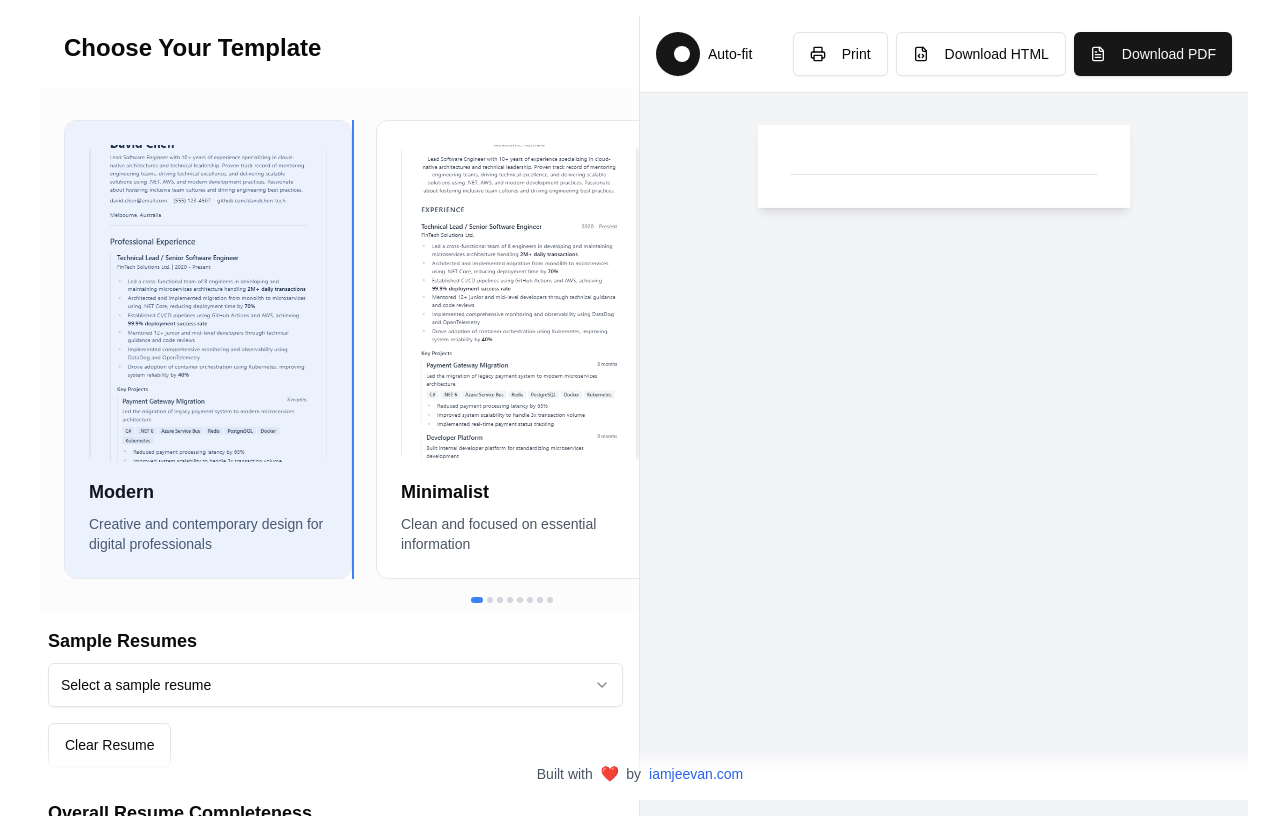
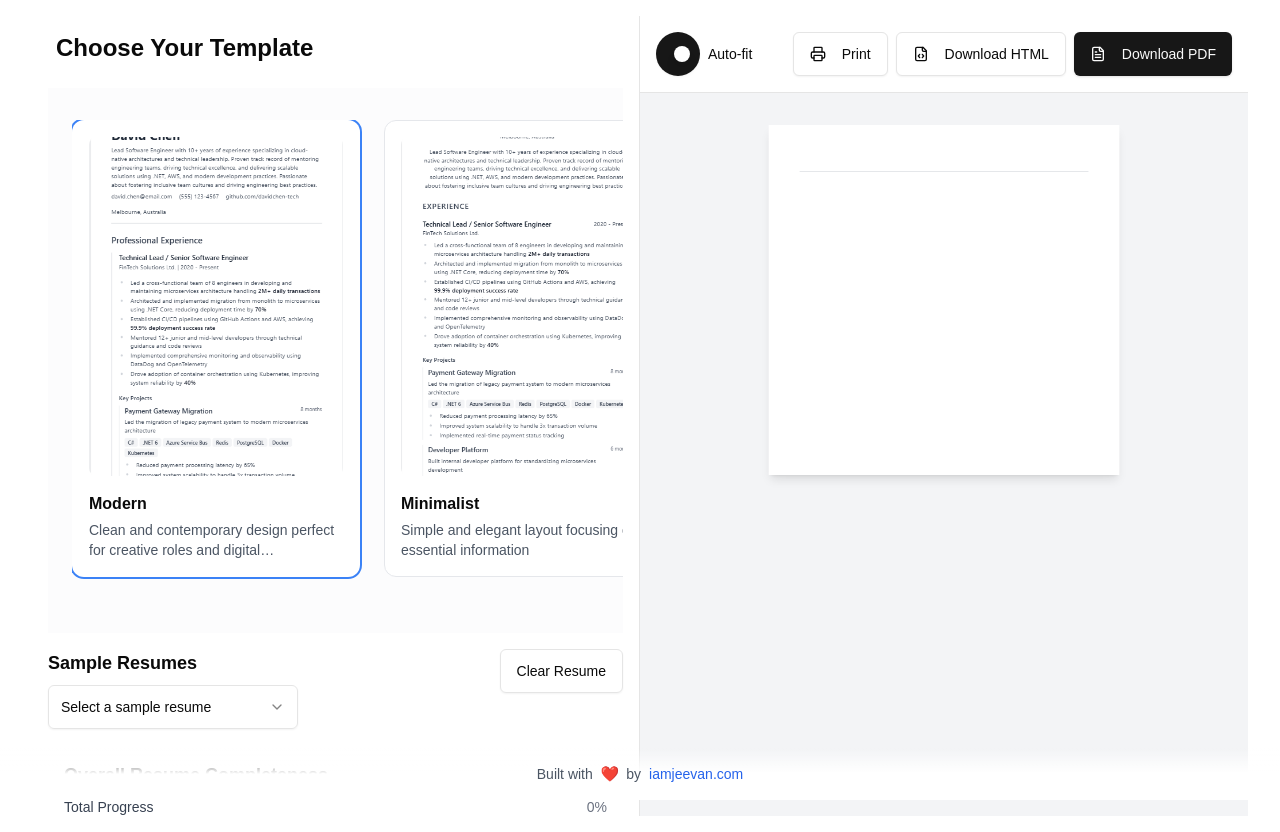
Before and after one commit to jeevan-vj/modern-ATS-resume-generator, a Next.js app in the folder resume-generator/: page /resume-builder in a window 1280 px wide. Built offline with nearby package versions, Linux system fonts and the light colour scheme.

Commit message:
Enhance mobile responsiveness and improve form input handling

```diff
--- a/resume-generator/app/globals.css
+++ b/resume-generator/app/globals.css
@@ -5,6 +5,9 @@
 body {
   font-family: Arial, Helvetica, sans-serif;
   -webkit-tap-highlight-color: transparent;
+  overflow-x: hidden;
+  min-height: 100%;
+  width: 100%;
 }
 
 @layer utilities {
@@ -27,6 +30,7 @@ body {
   .scrollbar-hidden {
     scrollbar-width: none;
     -ms-overflow-style: none;
+    -webkit-overflow-scrolling: touch;
   }
 
   .scrollbar-hidden::-webkit-scrollbar {
@@ -96,6 +100,30 @@ body {
   }
   body {
     @apply bg-background text-foreground;
+  }
+  html {
+    -webkit-text-size-adjust: 100%;
+    overflow-x: hidden;
+    height: 100%;
+    width: 100%;
+  }
+
+  /* Improve mobile form inputs */
+  input[type="text"],
+  input[type="email"],
+  input[type="tel"],
+  textarea {
+    font-size: 16px !important; /* Prevents auto-zoom on iOS */
+  }
+
+  /* Ensure buttons are large enough on mobile */
+  button,
+  [role="button"],
+  select,
+  input[type="submit"] {
+    min-height: 44px;
+    min-width: 44px;
+    touch-action: manipulation;
   }
 }
 
--- a/resume-generator/app/layout.tsx
+++ b/resume-generator/app/layout.tsx
@@ -13,6 +13,14 @@ const geistMono = localFont({
   variable: "--font-geist-mono",
   weight: "100 900",
 });
+
+export const viewport = {
+  width: 'device-width',
+  initialScale: 1,
+  maximumScale: 5,
+  minimumScale: 1,
+  viewportFit: 'cover',
+};
 
 export const metadata: Metadata = {
   metadataBase: new URL('https://your-domain.com'),
@@ -69,13 +77,13 @@ export default function RootLayout({
   children: React.ReactNode;
 }>) {
   return (
-    <html lang="en">
+    <html lang="en" className="overflow-x-hidden">
       <body
-        className={`${geistSans.variable} ${geistMono.variable} antialiased min-h-screen`}
+        className={`${geistSans.variable} ${geistMono.variable} antialiased min-h-screen w-full overflow-x-hidden`}
       >
-        <div className="flex min-h-screen flex-col">
+        <div className="flex min-h-screen flex-col w-full">
           <main className="flex-1 w-full">
-            <div className="container mx-auto px-4 sm:px-6 lg:px-8 py-4">
+            <div className="container mx-auto px-4 sm:px-6 lg:px-8 py-4 max-w-full">
               {children}
             </div>
           </main>
--- a/resume-generator/app/resume-builder/page.tsx
+++ b/resume-generator/app/resume-builder/page.tsx
@@ -37,19 +37,12 @@ export default function ResumeBuilder() {
   const [resumeData, setResumeData] = useState<ResumeData>(initialData)
   const [selectedTemplate, setSelectedTemplate] = useState<Template>(templates[0])
   const [showPreview, setShowPreview] = useState(false)
-
   const parsedResume = useResumeStore(state => state.parsedResume)
   const clearParsedResume = useResumeStore(state => state.clearParsedResume)
 
-  // Initialize form with parsed data if available
   useEffect(() => {
     if (parsedResume) {
-      // Update your form state with parsed resume data
-      // This depends on how your form is implemented
-      // Example:
       setResumeData(parsedResume)
-
-      // Clear the parsed resume from store after using it
       clearParsedResume()
     }
   }, [parsedResume, clearParsedResume])
@@ -66,8 +59,8 @@ export default function ResumeBuilder() {
   }
 
   return (
-    <div className="min-h-screen">
-      <div className="sticky top-0 z-10 bg-background border-b md:hidden p-4">
+    <div className="min-h-screen max-w-[100vw] overflow-x-hidden">
+      <div className="sticky top-0 z-10 bg-background border-b md:hidden px-4 py-2">
         <Button
           onClick={() => setShowPreview(!showPreview)}
           className="w-full"
@@ -77,17 +70,18 @@ export default function ResumeBuilder() {
         </Button>
       </div>
 
-      <div className="grid h-[calc(100vh-4rem)] md:h-screen grid-cols-1 md:grid-cols-2">
-        <div className={`overflow-auto border-r ${showPreview ? 'hidden md:block' : 'block'}`}>
-          <div className="p-4 space-y-4">
+      <div className="grid h-[calc(100vh-3rem)] md:h-screen grid-cols-1 md:grid-cols-2">
+        <div className={`overflow-y-auto overflow-x-hidden border-r ${showPreview ? 'hidden md:block' : 'block'}`}>
+          <div className="p-4 space-y-4 max-w-full">
             <TemplateSelector
               selectedTemplate={selectedTemplate}
               onSelectTemplate={setSelectedTemplate}
             />
-            <div>
+            <div className="flex flex-col sm:flex-row gap-2 justify-between">
+              <div className="w-full sm:w-auto min-w-[200px]">
                 <h2 className="text-lg font-semibold mb-2">Sample Resumes</h2>
                 <Select onValueChange={handleSampleSelect}>
-                <SelectTrigger>
+                  <SelectTrigger className="w-full sm:w-[250px]">
                     <SelectValue placeholder="Select a sample resume" />
                   </SelectTrigger>
                   <SelectContent>
@@ -99,11 +93,12 @@ export default function ResumeBuilder() {
                   </SelectContent>
                 </Select>
               </div>
-            <Button onClick={() => setResumeData(initialData)} variant="outline">
+              <Button onClick={() => setResumeData(initialData)} variant="outline" className="whitespace-nowrap">
                 Clear Resume
               </Button>
             </div>
             <ResumeForm data={resumeData} onChange={handleResumeChange} />
+          </div>
         </div>
         <div className={`${showPreview ? 'block' : 'hidden md:block'} overflow-auto`}>
           <ResumePreview data={resumeData} template={selectedTemplate} onChange={handleResumeChange} />
--- a/resume-generator/components/resume-preview.tsx
+++ b/resume-generator/components/resume-preview.tsx
@@ -15,23 +15,22 @@ export function ResumePreview({ data, template, onChange }: { data: ResumeData;
   const [scale, setScale] = useState(1)
   const [autoScale, setAutoScale] = useState(true)
 
-  // Add auto-scaling effect
   useEffect(() => {
     if (!autoScale || !resumeRef.current) return
 
     const updateScale = () => {
       const containerWidth = resumeRef.current?.parentElement?.clientWidth || 0
       const contentWidth = 794 // A4 width in pixels
-      if (containerWidth < contentWidth) {
-        setScale(containerWidth / contentWidth)
-      } else {
-        setScale(1)
-      }
+      const newScale = Math.min(1, (containerWidth - 32) / contentWidth) // Account for padding
+      setScale(newScale)
     }
 
     updateScale()
-    window.addEventListener('resize', updateScale)
-    return () => window.removeEventListener('resize', updateScale)
+    const observer = new ResizeObserver(updateScale)
+    if (resumeRef.current?.parentElement) {
+      observer.observe(resumeRef.current.parentElement)
+    }
+    return () => observer.disconnect()
   }, [autoScale])
 
   const downloadResume = () => {
@@ -147,15 +146,16 @@ export function ResumePreview({ data, template, onChange }: { data: ResumeData;
 
       <div className="flex-1 overflow-auto bg-gray-100 p-4 sm:p-8">
         <div
-          className="mx-auto bg-white shadow-lg transition-transform duration-200"
+          className="mx-auto bg-white shadow-lg will-change-transform"
           style={{
             width: '210mm',
             maxWidth: '100%',
             transform: `scale(${scale})`,
-            transformOrigin: 'top center'
+            transformOrigin: 'top center',
+            minHeight: autoScale ? `${842 * scale}px` : '842px', // A4 height
           }}
         >
-          <div ref={resumeRef} className="p-8 sm:p-12">
+          <div ref={resumeRef} className="p-4 sm:p-8 md:p-12">
             {template.render(data, handleUpdate)}
           </div>
         </div>
--- a/resume-generator/components/template-selector.tsx
+++ b/resume-generator/components/template-selector.tsx
@@ -54,15 +54,15 @@ export function TemplateSelector({ selectedTemplate, onSelectTemplate }: Templat
   }
 
   return (
-    <div className="w-full max-w-4xl mx-auto px-2 sm:px-4">
-      <h2 className="text-xl sm:text-2xl font-bold mb-4 sm:mb-6">Choose Your Template</h2>
+    <div className="w-full max-w-full overflow-hidden">
+      <h2 className="text-xl sm:text-2xl font-bold mb-4 sm:mb-6 px-2">Choose Your Template</h2>
       <RadioGroup
         value={selectedTemplate.id}
         onValueChange={(value) => onSelectTemplate(templates.find(t => t.id === value)!)}
         className="w-full"
       >
-        <div className="relative bg-gray-50/50 -mx-2 sm:-mx-6 px-2 sm:px-6 py-4 sm:py-8">
-          <div className="relative max-w-4xl mx-auto">
+        <div className="relative bg-gray-50/50 px-2 sm:px-6 py-4 sm:py-8">
+          <div className="relative max-w-[100vw] mx-auto">
             {!isMobile && showLeftScroll && (
               <Button
                 variant="outline"
@@ -76,49 +76,36 @@ export function TemplateSelector({ selectedTemplate, onSelectTemplate }: Templat
 
             <div
               ref={scrollContainerRef}
-              className="flex overflow-x-auto scrollbar-hidden gap-3 sm:gap-6 scroll-smooth snap-x snap-mandatory touch-pan-x"
+              className="flex overflow-x-auto scrollbar-hidden gap-3 sm:gap-6 scroll-smooth snap-x snap-mandatory touch-pan-x pb-6"
+              style={{ WebkitOverflowScrolling: 'touch' }}
             >
               {templates.map((template) => (
                 <motion.div
                   key={template.id}
-                  className={`flex-none w-[280px] sm:w-72 snap-start ${
-                    selectedTemplate.id === template.id
-                      ? 'ring-2 ring-blue-500 bg-white'
-                      : 'hover:bg-white'
-                  }`}
+                  className="flex-none w-[260px] sm:w-72 snap-start"
                   whileHover={!isMobile ? { scale: 1.02 } : undefined}
                   whileTap={!isMobile ? { scale: 0.98 } : undefined}
-                  onClick={() => onSelectTemplate(template)}
                 >
-                  <div className="group relative flex flex-col p-4 sm:p-6 rounded-xl border border-gray-200 cursor-pointer transition-all duration-200 hover:shadow-lg bg-white touch-manipulation">
+                  <div className={`group relative flex flex-col p-3 sm:p-4 rounded-xl border transition-all duration-200 bg-white touch-manipulation ${
+                    selectedTemplate.id === template.id
+                      ? 'ring-2 ring-blue-500 border-transparent'
+                      : 'border-gray-200 hover:border-blue-200'
+                  }`}>
                     <RadioGroupItem value={template.id} id={template.id} className="sr-only" />
-                    <div className="aspect-[3/4] w-full bg-gray-100 rounded-lg mb-3 sm:mb-4 overflow-hidden">
+                    <div className="aspect-[3/4] w-full bg-gray-50 rounded-lg mb-3 sm:mb-4 overflow-hidden">
                       <Image
                         src={template.previewImage}
                         alt={`${template.name} template preview`}
                         width={400}
                         height={533}
                         className="w-full h-full object-cover"
-                        priority={template.id === 'modern' || template.id === 'professional'}
+                        priority={template.id === selectedTemplate.id}
                       />
                     </div>
                     <Label htmlFor={template.id} className="block">
-                      <h3 className="text-base sm:text-lg font-semibold mb-1 sm:mb-2">{template.name}</h3>
-                      <p className="text-xs sm:text-sm text-gray-600 line-clamp-2">{
-                        template.id === 'modern' ? 'Creative and contemporary design for digital professionals' :
-                        template.id === 'professional' ? 'Traditional format for corporate positions' :
-                        template.id === 'minimalist' ? 'Clean and focused on essential information' :
-                        template.id === 'executive' ? 'Elegant design for senior leadership roles' :
-                        template.id === 'compact' ? 'Space-efficient for extensive experience' :
-                        template.id === 'timeline' ? 'Visual progression of your career journey' :
-                        template.id === 'chronological' ? 'ATS-friendly format emphasizing work history' :
-                        template.id === 'skills-based' ? 'Highlight technical expertise and achievements' :
-                        'Template preview'
-                      }</p>
+                      <h3 className="text-sm sm:text-base font-semibold mb-0.5 sm:mb-1">{template.name}</h3>
+                      <p className="text-xs sm:text-sm text-gray-600 line-clamp-2">{template.description}</p>
                     </Label>
-                    <div className={`absolute inset-0 rounded-xl transition-opacity ${
-                      selectedTemplate.id === template.id ? 'bg-blue-500/10' : 'bg-transparent'
-                    }`} />
                   </div>
                 </motion.div>
               ))}
@@ -135,8 +122,7 @@ export function TemplateSelector({ selectedTemplate, onSelectTemplate }: Templat
               </Button>
             )}
 
-            {/* Mobile-friendly scroll indicator */}
-            <div className="absolute -bottom-4 sm:-bottom-6 left-1/2 -translate-x-1/2 flex gap-1">
+            <div className="absolute -bottom-2 left-1/2 -translate-x-1/2 flex gap-1">
               {Array.from({ length: templates.length }).map((_, index) => (
                 <div
                   key={index}
```
Lines whose indentation alone changed are shown as unchanged.
